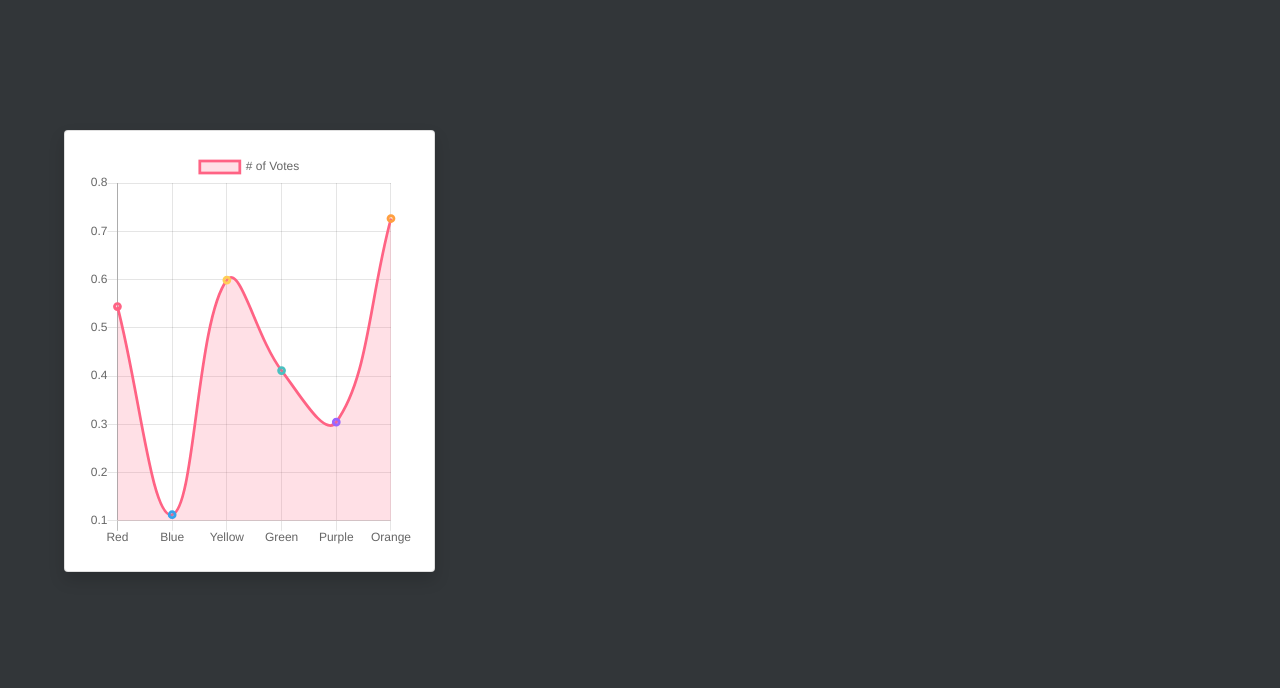
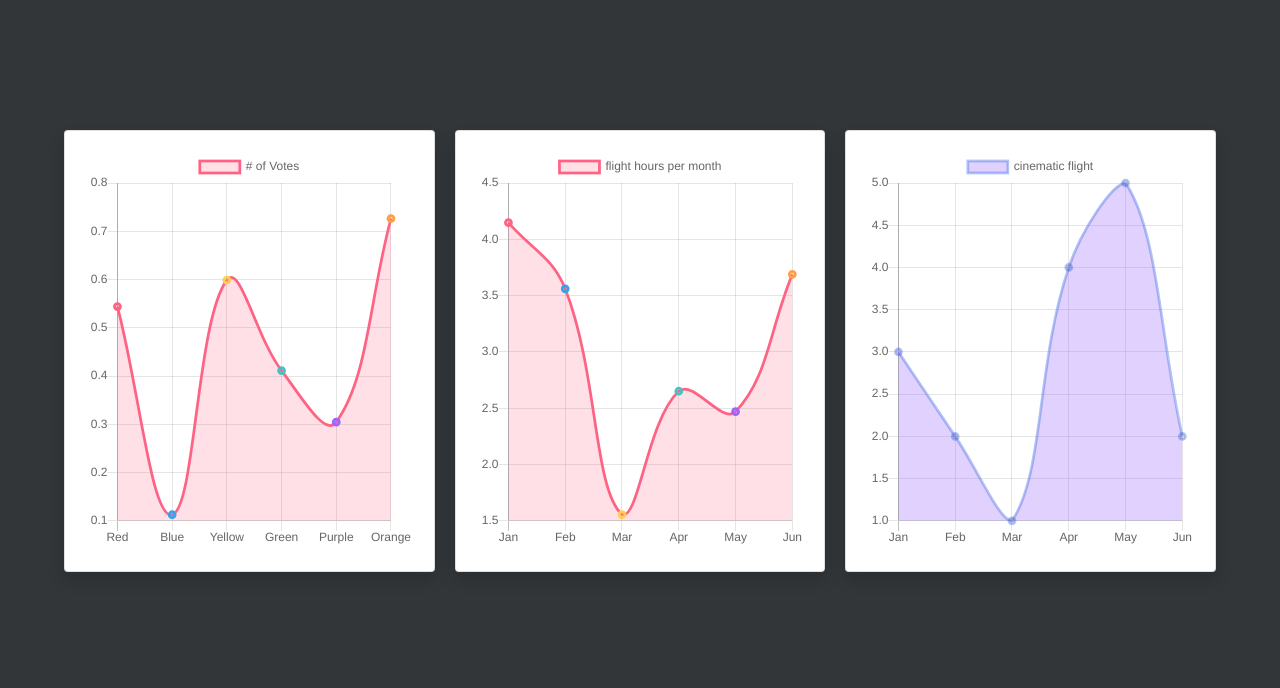
Before and after one commit to BenedictHomuth/Drone-Project-Website, a plain HTML site: page index.html in a window 1280 px wide. Shown: the part 62-750 px from the top of the page. Drawn offline with nearby package versions, Linux system fonts and the light colour scheme; grey boxes are pictures that could not be loaded.

Commit message:
Diagrams and Map added

```diff
--- a/index.html
+++ b/index.html
@@ -15,7 +15,7 @@
             background-color: rgb(50, 54, 57);
         }
     </style>
-    <title>Document</title>
+    <title>Drone-Project WS19</title>
 </head>
 <body data-spy="scroll" data-target=".navbar" data-offset="50">
 
@@ -59,7 +59,19 @@
             <canvas id="myChart" height="400"></canvas>
         </div>
     </div>
+    <div class="card shadow">
+        <div class="card-body">
+            <canvas id="flightHours" height ="400"></canvas>
+        </div>
+    </div>
+    <div class="card shadow">
+        <div class="card-body">
+            <canvas id="assignmentCount" height ="400"></canvas>
+        </div>
+    </div>
 </div>
+
+
 
 <!--Carousel-->
 <div id ="caroussel-demo" class="container-fluid">
@@ -109,21 +121,21 @@
 
 <!--Cards-->
 <div id ="card-demo" class="card-columns" style="margin:5%; margin-top:25%" data-aos="fade-up" data-aos-duration="2500">
-    <div class="card shadow">
+    <div class="card shadow border-0" style="border-bottom-left-radius: 0;border-bottom-right-radius: 0;">
         <img class="card-img-top" src="https://wallpaperplay.com/walls/full/3/d/c/79108.jpg" alt="chicago">
         <div class="card-body ">
             <h5 class="card-title">This is a headline</h5>
             <p class="card-body"> this is text. Text is useful</p>
         </div>
     </div>
-    <div class="card shadow-sm ">
+    <div class="card shadow border-0" style="border-bottom-left-radius: 0;border-bottom-right-radius: 0;">
         <img class="card-img-top" src="https://wallpaperplay.com/walls/full/3/d/c/79108.jpg" alt="chicago">
         <div class="card-body">
             <h5 class="card-title">This is a headline</h5>
             <p class="card-body"> this is text. Text is useful</p>
         </div>
     </div>
-    <div class="card shadow-sm">
+    <div class="card shadow border-0" style="border-bottom-left-radius: 0;border-bottom-right-radius: 0;">
         <img class="card-img-top" src="https://wallpaperplay.com/walls/full/3/d/c/79108.jpg" alt="chicago">
         <div class="card-body">
             <h5 class="card-title">This is a headline</h5>
@@ -144,7 +156,9 @@
     <script src="https://code.jquery.com/jquery-3.3.1.slim.min.js" integrity="sha384-q8i/X+965DzO0rT7abK41JStQIAqVgRVzpbzo5smXKp4YfRvH+8abtTE1Pi6jizo" crossorigin="anonymous"></script>
     <script src="https://cdnjs.cloudflare.com/ajax/libs/popper.js/1.14.7/umd/popper.min.js" integrity="sha384-UO2eT0CpHqdSJQ6hJty5KVphtPhzWj9WO1clHTMGa3JDZwrnQq4sF86dIHNDz0W1" crossorigin="anonymous"></script>
     <script src="https://stackpath.bootstrapcdn.com/bootstrap/4.3.1/js/bootstrap.min.js" integrity="sha384-JjSmVgyd0p3pXB1rRibZUAYoIIy6OrQ6VrjIEaFf/nJGzIxFDsf4x0xIM+B07jRM" crossorigin="anonymous"></script>
-    <script src="charts.js"></script>
+    <script src="js_Charts/charts.js"></script>
+    <script src="js_Charts/flighthours.js"></script>
+    <script src="js_Charts/assignmentCount.js"></script>
     <script src="https://unpkg.com/aos@next/dist/aos.js"></script>
     <script>
             AOS.init();
--- /dev/null
+++ b/js_Charts/assignmentCount.js
@@ -0,0 +1,37 @@
+var ctx = document.getElementById('assignmentCount').getContext('2d');
+var gradientStroke = ctx.createLinearGradient(500, 0, 100, 0);
+gradientStroke.addColorStop(0, "#80b6f4");
+gradientStroke.addColorStop(1, "#f49080");
+
+var cinematicCount = [3,2,1,4,5,2];
+var maintenanceFlights = [7,9,8,10,4,5];
+var labalArr = ['cinematic Flight', 'maintanance flight'];
+
+
+createChart = function(){
+    var flightHours = new Chart(ctx, {
+        type: 'line',
+        data: {
+            labels: ['Jan', 'Feb', 'Mar', 'Apr', 'May', 'Jun'],
+            datasets: [{
+                label: 'cinematic flight',
+                borderColor: "rgba(65,105,225,0.4)",
+                data: cinematicCount,
+                backgroundColor: [
+                    'rgba(153, 102, 255, 0.3)',
+                ],
+                borderWidth: 2.75
+            }]
+        },
+        options: {
+            maintainAspectRatio: false,
+            responsive: true,
+            tooltips:{
+                enabled: true
+            }
+        }
+    });
+}
+
+createArr();
+createChart();
--- /dev/null
+++ b/js_Charts/flighthours.js
@@ -0,0 +1,48 @@
+var ctx = document.getElementById('flightHours').getContext('2d');
+var arr = [];
+
+createArr = function(){
+    for(var i = 0; i < 6; i++){
+        arr[i] = Math.random() *5;
+    }
+}
+
+
+createChart = function(){
+    var flightHours = new Chart(ctx, {
+        type: 'line',
+        data: {
+            labels: ['Jan', 'Feb', 'Mar', 'Apr', 'May', 'Jun'],
+            datasets: [{
+                label: 'flight hours per month',
+                //data: [12, 19, 3, 5, 2, 3],
+                data: arr,
+                backgroundColor: [
+                    'rgba(255, 99, 132, 0.2)',
+                    'rgba(54, 162, 235, 0.2)',
+                    'rgba(255, 206, 86, 0.2)',
+                    'rgba(75, 192, 192, 0.2)',
+                    'rgba(153, 102, 255, 0.2)',
+                    'rgba(255, 159, 64, 0.2)'
+                ],
+                borderColor: [
+                    'rgba(255, 99, 132, 1)',
+                    'rgba(54, 162, 235, 1)',
+                    'rgba(255, 206, 86, 1)',
+                    'rgba(75, 192, 192, 1)',
+                    'rgba(153, 102, 255, 1)',
+                    'rgba(255, 159, 64, 1)',
+
+                ],
+                borderWidth: 2.75
+            }]
+        },
+        options: {
+            maintainAspectRatio: false,
+            responsive: true,
+        }
+    });
+}
+
+createArr();
+createChart();
```
Also changed, not shown: js_Leaflet/map.js (added, +40 -0 lines), js_Charts/charts.js (renamed from charts.js).
